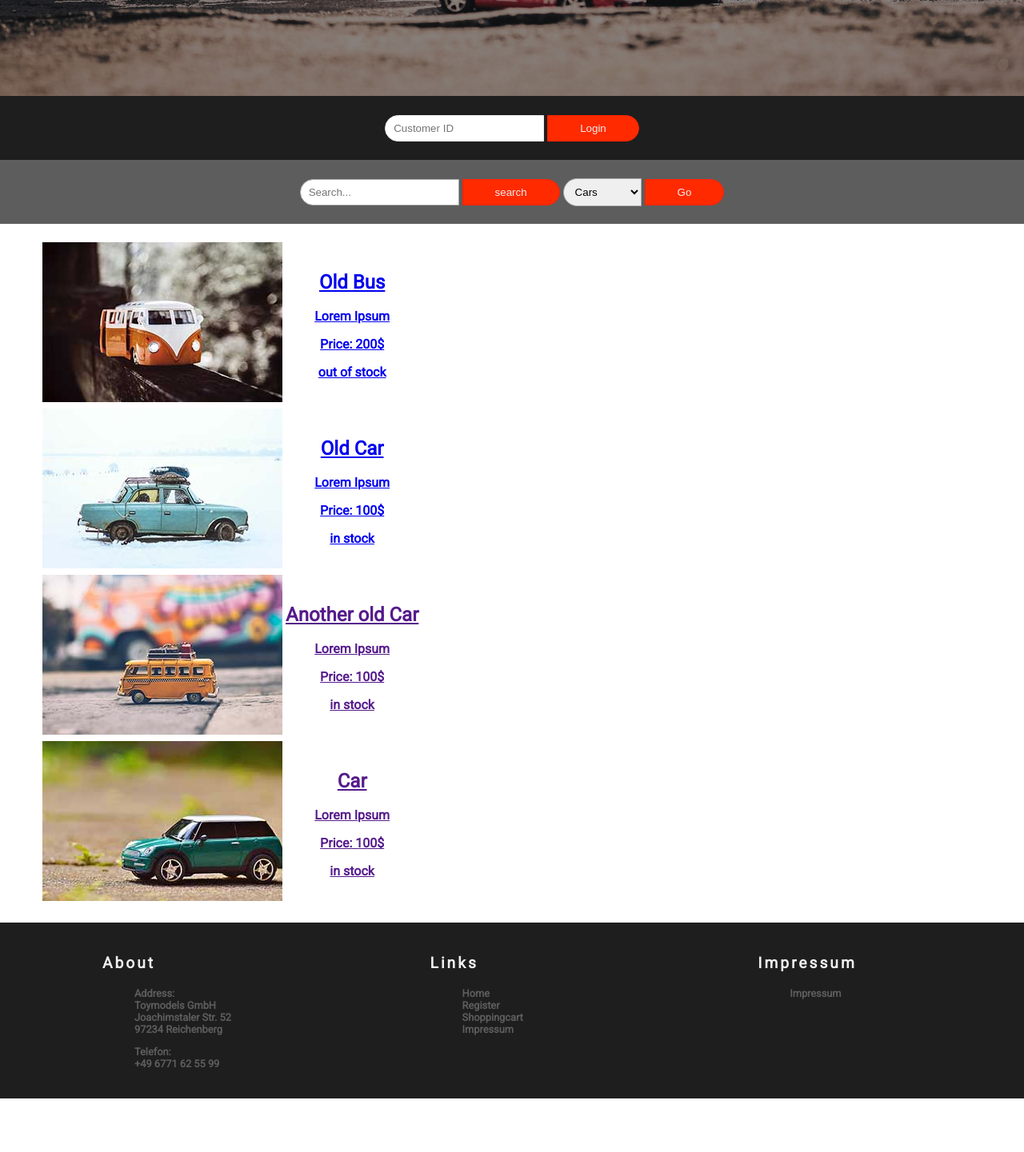
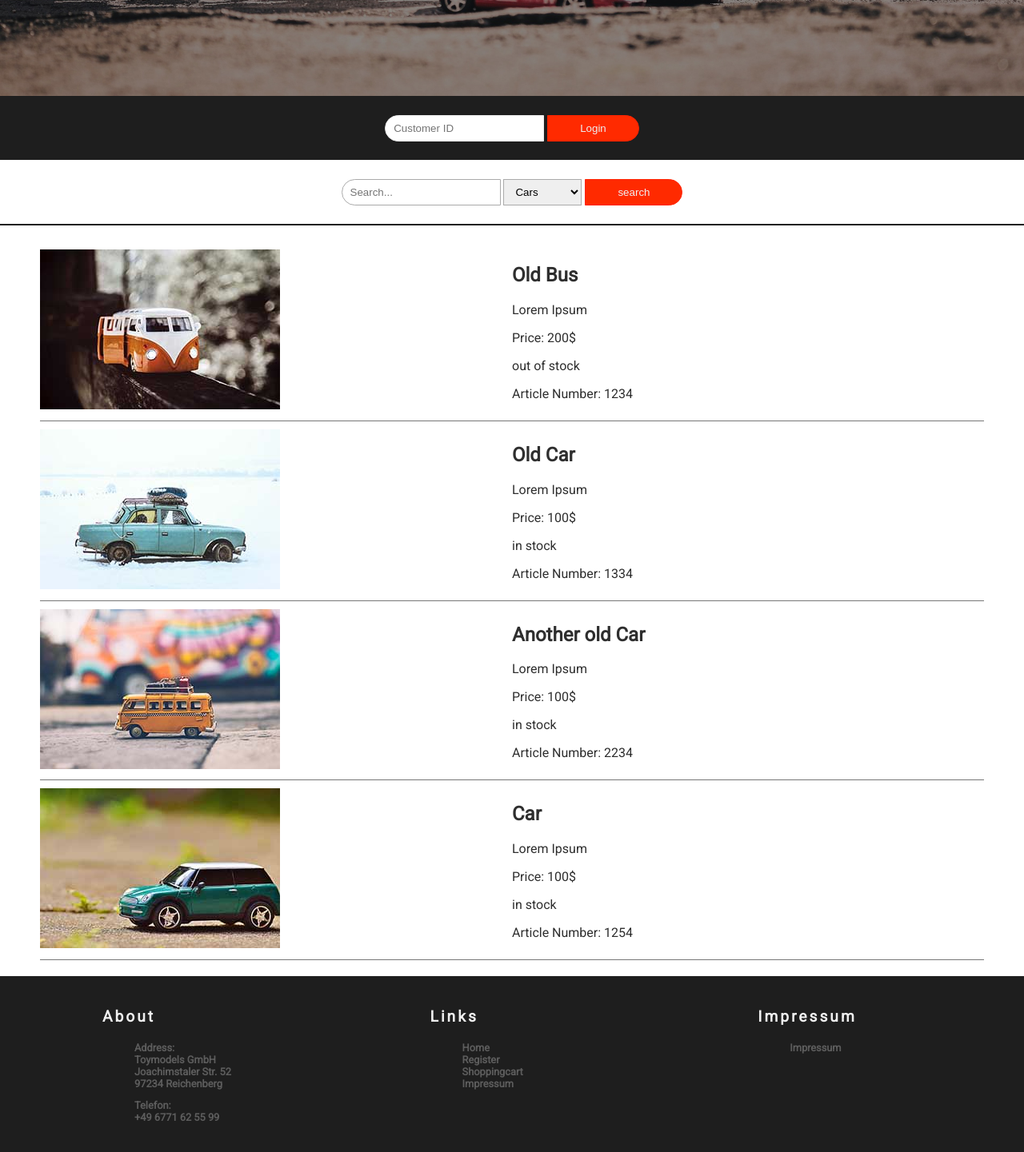
Before and after one commit to Domi71515/WebProg_Praktikum, a PHP site: page / in a window 1280 px wide. Shown: the part 680-2121 px from the top of the page at 80% size. Before the commit the page ends 2054 px from the top, so only its background shows below. Run offline with PHP 8.4, Linux system fonts and the light colour scheme; lists and menus that the app fills with data are empty.

Commit message:
ADD home artikel css pc and mobile MOD searchbutton

```diff
--- a/htdocs/css/mobile.css
+++ b/htdocs/css/mobile.css
@@ -45,6 +45,28 @@ footer {
     height: 500px;
 }
 
+/* Article */
+article>.flexbox  {
+    display: grid;
+    flex-direction: flex-flow;
+    column-count: 2;
+    grid-template-columns: 1fr 1fr;
+    padding: 8px 0;
+    margin: auto;
+    border-bottom: var(--main-nav-color-line) 1px solid;
+  }
+
+  article>.flexbox>.img {
+    grid-column-start: 1;
+    grid-column-end: 1;
+  }
+
+  article>.flexbox>.text {
+    grid-column-start: 2;
+    grid-column-end: 2;
+    text-align: left;
+  }
+
 /* CLASSES */
 
 .grid-container {
@@ -76,7 +98,7 @@ main {
     min-height: calc(100% - 1000px);
 }
 
-main .flexbox {
+main>.flexbox {
     display: grid;
     flex-direction: flex-flow;
     column-count: 1;
@@ -150,21 +172,10 @@ footer ul {
 
 #login input[type="text"] {
     font-size: 40px;
-    border-radius: 50vh 0 0 50vh;
-    padding: 8px 10px;
-    border: 1px solid var(--main-text-color);
-    outline: none;
-}
-
-#login input[type="text"]:focus {
-    border-radius: 50vh 0 0 50vh;
-    border-color: var(--main-accent-color);
 }
 
 #login .button {
     font-size: 40px;
-    border-radius: 0 50vh 50vh 0;
-    outline: none;
 }
 
 /* SEARCH */
@@ -176,33 +187,13 @@ footer ul {
 
 #searchfilter input[type="search"] {
     font-size: 40px;
-    border-radius: 50vh 0 0 50vh;
-    padding: 8px 10px;
-    border: 1px solid var(--main-text-color);
-    outline: none;
-}
-
-#searchfilter input[type="search"]:focus {
-    border-radius: 50vh 0 0 50vh;
-    border-color: var(--main-accent-color);
 }
 
 #searchfilter .button {
     font-size: 40px;
-    border-radius: 0 50vh 50vh 0;
-    outline: none;
 }
 
 /* FILTER*/
 #searchfilter select {
     font-size: 40px;
-    border-radius: 50vh 0 0 50vh;
-    padding: 8px 10px;
-    border: 1px solid var(--main-text-color);
-    outline: none;
   }
-
-  #searchfilter select:focus {
-    border-radius: 50vh 0 0 50vh;
-    border-color: var(--main-accent-color);
-  }
--- a/htdocs/css/style.css
+++ b/htdocs/css/style.css
@@ -4,6 +4,7 @@
   --main-text-color: #efefef;
   --main-accent-color: #ff2a00;
   --main-accent-color-hover: #f92d23;
+  --main-text-color-grey: #2e2e2e;
 }
 
 html, body {
@@ -134,12 +135,12 @@ header h1 {
   outline: none;
 }
 
-/* SEARCH*/
+/* SEARCH */
 #searchfilter {
   width: 100%;
   height: 80px;
   color: var(--main-text-color);
-  background-color: var(--main-nav-color);
+  border-bottom: 2px solid var(--main-nav-color);
   line-height: 80px;
   text-align: center;
 }
@@ -167,14 +168,14 @@ header h1 {
 
 /* FILTER*/
 #searchfilter select {
-  border-radius: 50vh 0 0 50vh;
-  padding: 8px 10px;
+  border-radius: 0;
   border: 1px solid #aaaaaa;
+  padding: 7px 10px;
   outline: none;
 }
 
 #searchfilter select:focus {
-  border-radius: 50vh 0 0 50vh;
+  border-radius: 0;
   border-color: var(--main-accent-color);
 }
 
@@ -296,10 +297,37 @@ footer h3 {
   width: 191px;
 }
 
-/* SearchFilter */
+/* Article */
+article>.flexbox  {
+  display: grid;
+  flex-direction: flex-flow;
+  column-count: 2;
+  grid-template-columns: 1fr 1fr;
+  padding: 8px 0;
+  margin: auto;
+  border-bottom: var(--main-nav-color-line) 1px solid;
+}
 
-#searchfilter {
-  background-color: #5d5d5d;
+article>.flexbox>.img {
+  grid-column-start: 1;
+  grid-column-end: 1;
+  margin: auto 0 auto 0;
+}
+
+article>.flexbox>.text {
+  grid-column-start: 2;
+  grid-column-end: 2;
+  text-align: left;
+  margin: auto 0 auto 0;
+}
+
+article>.flexbox>.text>a {
+  text-decoration: none;
+  color: var(--main-text-color-grey);
+}
+
+article>.flexbox>.text>a:hover {
+  color: var(--main-accent-color-hover);
 }
 
 /* CLASSES */
@@ -318,7 +346,7 @@ footer h3 {
   cursor: pointer;
 }
 
-main .flexbox {
+main>.flexbox {
   display: grid;
   flex-direction: flex-flow;
   column-count: 2;
--- a/htdocs/index.html
+++ b/htdocs/index.html
@@ -47,80 +47,86 @@
       <input type="submit" value="Login" class="button">
     </form>
   </section>
-  <!-- Form for Search, redirects to search.html   -->
+
   <section id="searchfilter">
-    <form action="search.html" method="get">
-      <input type="search" name="search" placeholder="Search...">
-      <input type="submit" value="search" class="button">
-    </form>
     <!-- Form for Filters, if selected, it will only show Articels in its section -->
     <form action="index.html" method="get">
+      <input type="search" name="search" placeholder="Search...">
       <select name="filter">
         <option value="car">Cars</option>
         <option value="train">Trains</option>
         <option value="ship">Ships</option>
         <option value="airplane">Airplanes</option>
       </select>
-      <input type="submit" value="Go" class="button">
+      <input type="submit" value="search" class="button">
     </form>
   </section>
   <main>
     <!-- Placeholder for Articles      -->
     <article>
-      <table>
-        <tr>
-          <th>
-            <img src="./img/img1.jpg">
-          </th>
-          <th>
+      <section class="flexbox">
+        <section class="img">
+            <img class="img" src="./img/img1.jpg">
+        </section>
+
+        <section class="text">
             <a href="oldbus.html">
                 <h2>Old Bus</h2>
                 <p>Lorem Ipsum</p>
                 <p>Price: 200$</p>
                 <p>out of stock</p>
+                <p>Article Number: 1234</p>
               </a>
-          </th>
-        </tr>
-        <tr>
-          <th>
-            <img src="./img/img2.jpg">
-          </th>
-          <th>
+        </section>
+      </section>
+
+      <section class="flexbox">
+          <section class="img">
+              <img class="img" src="./img/img2.jpg">
+          </section>
+
+          <section class="text">
               <a href="oldcar.html">
                   <h2>Old Car</h2>
                   <p>Lorem Ipsum</p>
                   <p>Price: 100$</p>
                   <p>in stock</p>
+                  <p>Article Number: 1334</p>
               </a>
-          </th>
-        </tr>
-        <tr>
-          <th>
-            <img src="./img/img3.jpg">
-          </th>
-          <th>
+          </section>
+      </section>
+
+      <section class="flexbox">
+          <section class="img">
+              <img class="img" src="./img/img3.jpg">
+          </section>
+
+          <section class="text">
               <a href="">
                   <h2>Another old Car</h2>
                   <p>Lorem Ipsum</p>
                   <p>Price: 100$</p>
                   <p>in stock</p>
+                  <p>Article Number: 2234</p>
               </a>
-          </th>
-        </tr>
-        <tr>
-          <th>
-            <img src="./img/img4.jpg">
-          </th>
-          <th>
+          </section>
+      </section>
+
+      <section class="flexbox">
+          <section class="img">
+              <img class="img" src="./img/img4.jpg">
+          </section>
+
+          <section class="text">
               <a href="">
                   <h2>Car</h2>
                   <p>Lorem Ipsum</p>
                   <p>Price: 100$</p>
                   <p>in stock</p>
+                  <p>Article Number: 1254</p>
                 </a>
-          </th>
-        </tr>
-      </table>
+          </section>
+      </section>
     </article>
   </main>
 
```
Lines whose indentation alone changed are shown as unchanged.
